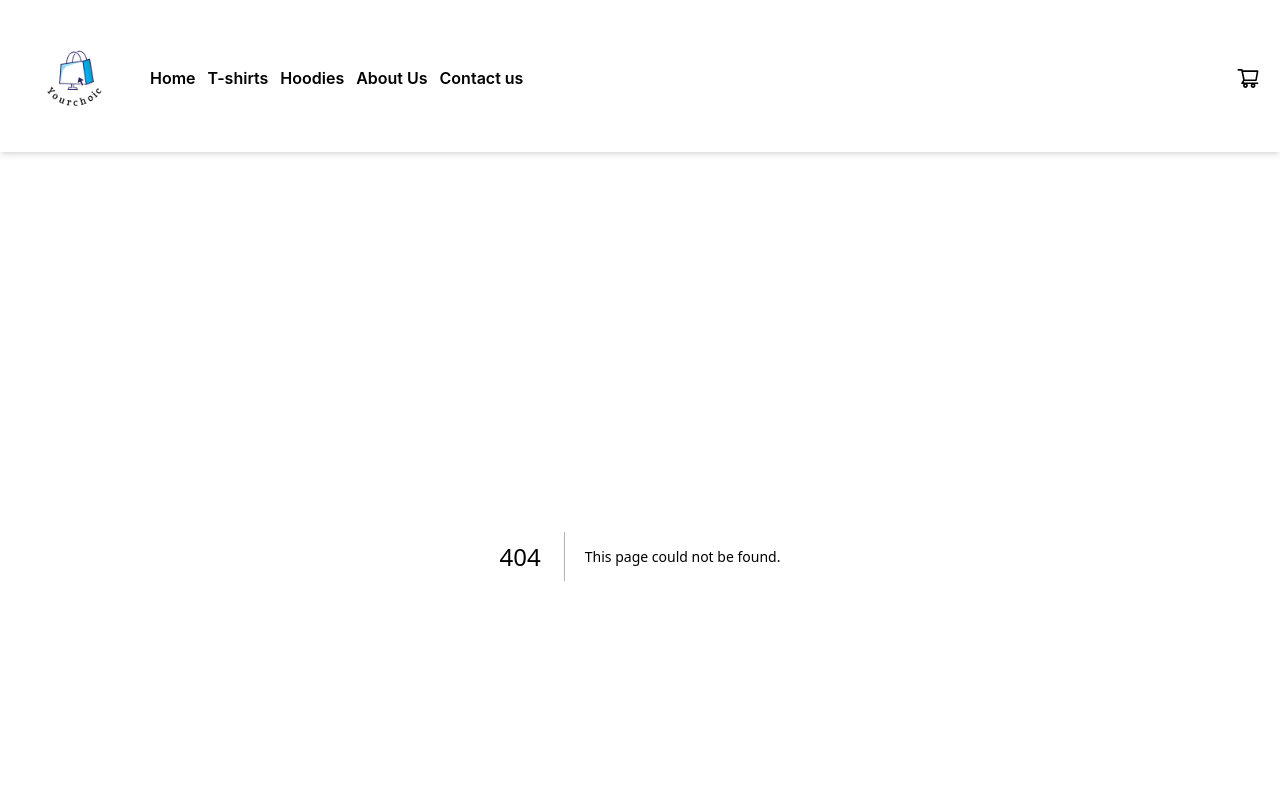
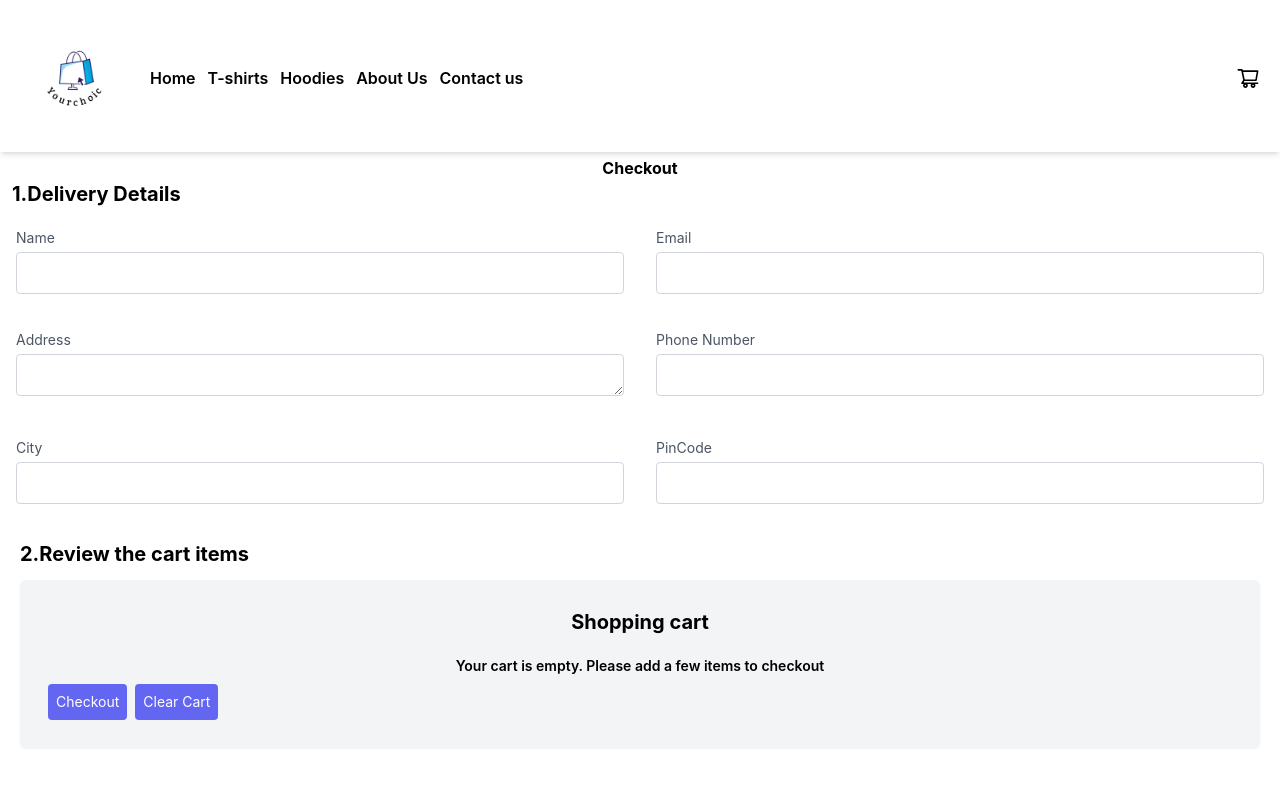
Before and after one commit to ImranHossain5722/yourchoics, a Next.js app: page /checkout in a window 1280 px wide. Before the commit this address had no page. Shown: the top 800 px of the page. Built offline with nearby package versions, Linux system fonts and the light colour scheme.

Commit message:
build checkout page

```diff
--- a/components/Navbar.js
+++ b/components/Navbar.js
@@ -22,8 +22,8 @@
     const ref = useRef()
 
     return (
-        <div className=''>
-            <div className='bg-white flex flex-col md:flex-row md:justify-start justify-center items-center shadow-md my-1'>
+        <div className='sticky top-0 z-10'>
+            <div className='bg-white flex flex-col md:flex-row md:justify-start justify-center items-center shadow-md my-1  ' >
                 <div className='logo-container'>
 
                     <Link href={'/'}>
@@ -44,7 +44,7 @@
                     <AiOutlineShoppingCart className='text-2xl text-black' />
                 </div>
             </div>
-            <div ref={ref} className='sidebar w-72 h-full  absolute top-14 right-0 bg-gray-100 p-7 transition-transform translate-x-full z-30 '> <h2 className='font-bold text-xl text-center mb-5'>Shopping cart</h2>
+            <div ref={ref} className='sidebar w-72 h-[100vh]  absolute top-14 right-0 bg-gray-100 p-7 transition-transform translate-x-full '> <h2 className='font-bold text-xl text-center mb-5'>Shopping cart</h2>
                 <span onClick={toggleCart} className='absolute top-2 right-0 cursor-pointer'><IoIosCloseCircle className='' /></span>
                 <ol className='list-decimal font-semibold'>
                     {Object.keys(cart).length==0 && <div className=''><p className='text-center text-sm'>Your cart is empty. Please add a few items to checkout </p></div>}
@@ -57,8 +57,8 @@
                 </ol>
                 <div className="flex mt-2 ">
 
-                <button className="flex mr-2  text-white bg-indigo-500
-                 border-0 p-2 focus:outline-none hover:bg-indigo-600 rounded text-sm"> Checkout </button>
+                <Link href={'/checkout'}><button className="flex mr-2  text-white bg-indigo-500
+                 border-0 p-2 focus:outline-none hover:bg-indigo-600 rounded text-sm"> Checkout </button> </Link>
 
                 <button onClick={clearCart} className="flex mr-2  text-white bg-indigo-500
                  border-0 p-2 focus:outline-none hover:bg-indigo-600 rounded text-sm"> Clear Cart</button>
--- a/pages/chaeckout.js
+++ /dev/null
@@ -1,11 +0,0 @@
-import React from 'react';
-
-const chaeckout = () => {
-    return (
-        <div>
-            checkout
-        </div>
-    );
-};
-
-export default chaeckout;
--- /dev/null
+++ b/pages/checkout.js
@@ -0,0 +1,72 @@
+import React, { useRef } from 'react';
+import Link from 'next/link';
+import { AiOutlineShoppingCart, AiOutlinePlusCircle, AiOutlineMinusCircle } from 'react-icons/ai'
+import { IoIosCloseCircle, IoBagCheckOutline } from 'react-icons/io'
+
+const checkout = ({cart , addCart, removeFromCart, clearCart}) => {
+    return (
+        <div className='container m-auto'>
+            <h1 className='text-center font-bold'>Checkout</h1>
+            <h2 className='font-bold text-xl mx-3'>1.Delivery Details</h2>
+            <div className='flex mx-auto'>
+                <div className="m-4 w-1/2">
+                    <label for="name" className="leading-7 text-sm text-gray-600">Name</label>
+                    <input type="text" id="name" name="name" className="w-full bg-white rounded border border-gray-300 focus:border-indigo-500 focus:ring-2 focus:ring-indigo-200 text-base outline-none text-gray-700 py-1 px-3 leading-8 transition-colors duration-200 ease-in-out" />
+                </div>
+                <div className="m-4 w-1/2">
+                    <label for="email" className="leading-7 text-sm text-gray-600">Email</label>
+                    <input type="email" id="email" name="email" className="w-full bg-white rounded border border-gray-300 focus:border-indigo-500 focus:ring-2 focus:ring-indigo-200 text-base outline-none text-gray-700 py-1 px-3 leading-8 transition-colors duration-200 ease-in-out" />
+                </div>
+            </div>
+            <div className='flex mx-auto'>
+                <div className="m-4 w-1/2">
+                    <label for="Address" className="leading-7 text-sm text-gray-600">Address</label>
+                    <textarea type="address" id="address" name="address" col="10" rows="1" className="w-full bg-white rounded border border-gray-300 focus:border-indigo-500 focus:ring-2 focus:ring-indigo-200 text-base outline-none text-gray-700 py-1 px-3 leading-8 transition-colors duration-200 ease-in-out" />
+                </div>
+                <div className="m-4 w-1/2">
+                    <label for="number" className="leading-7 text-sm text-gray-600">Phone Number</label>
+                    <input type="text" id="number" name="number" className="w-full bg-white rounded border border-gray-300 focus:border-indigo-500 focus:ring-2 focus:ring-indigo-200 text-base outline-none text-gray-700 py-1 px-3 leading-8 transition-colors duration-200 ease-in-out" />
+                </div>
+            </div>
+            <div className='flex mx-auto'>
+                <div className="m-4 w-1/2">
+                    <label for="city" className="leading-7 text-sm text-gray-600">City</label>
+                    <input type="text" id="city" className="w-full bg-white rounded border border-gray-300 focus:border-indigo-500 focus:ring-2 focus:ring-indigo-200 text-base outline-none text-gray-700 py-1 px-3 leading-8 transition-colors duration-200 ease-in-out" />
+                </div>
+                <div className="m-4 w-1/2">
+                    <label for="pincode" className="leading-7 text-sm text-gray-600">PinCode</label>
+                    <input type="text" id="pincode" name="pincode" className="w-full bg-white rounded border border-gray-300 focus:border-indigo-500 focus:ring-2 focus:ring-indigo-200 text-base outline-none text-gray-700 py-1 px-3 leading-8 transition-colors duration-200 ease-in-out" />
+                </div>
+            </div>
+            <div className='m-5'>
+                <h2 className='font-bold text-xl my-3'>2.Review the cart items</h2>
+
+                <div  className='sidebar w-full bg-gray-100 p-7 rounded-md shadow-sm '> <h2 className='font-bold text-xl text-center mb-5'>Shopping cart</h2>
+
+                    <ol className='list-decimal font-semibold'>
+                        {Object.keys(cart).length == 0 && <div className=''><p className='text-center text-sm'>Your cart is empty. Please add a few items to checkout </p></div>}
+                        {Object.keys(cart).map((k) => {
+                            return <li key={k} >
+                                <div className='item flex my-5'>
+                                    <div className='w-2/3'> {cart[k].name}</div>
+                                    <div className='w-1/3 flex items-center justify-center '><AiOutlinePlusCircle onClick={() => { addCart(k, 1, cart[k].price, cart[k].name, cart[k].size, cart[k].variant) }} className='mx-1 text-lg cursor-pointer' />{cart[k].qty}<AiOutlineMinusCircle onClick={() => { removeFromCart(k, 1, cart[k].price, cart[k].name, cart[k].size, cart[k].variant) }} className='mx-1 text-lg cursor-pointer' /> </div>
+                                </div>
+                            </li>
+                        })}
+                    </ol>
+                    <div className="flex mt-2 ">
+
+                        <Link href={'/checkout'}><button className="flex mr-2  text-white bg-indigo-500
+                 border-0 p-2 focus:outline-none hover:bg-indigo-600 rounded text-sm"> Checkout </button> </Link>
+
+                        <button onClick={clearCart} className="flex mr-2  text-white bg-indigo-500
+                 border-0 p-2 focus:outline-none hover:bg-indigo-600 rounded text-sm"> Clear Cart</button>
+
+                    </div>
+                </div>
+            </div>
+        </div>
+    );
+};
+
+export default checkout;
--- a/pages/contact.js
+++ b/pages/contact.js
@@ -3,7 +3,43 @@
 const contact = () => {
     return (
         <div>
-            contact
+            <section class="text-gray-600 body-font relative">
+                <div class="container px-5 py-24 mx-auto flex sm:flex-nowrap flex-wrap">
+                    <div class="lg:w-2/3 md:w-1/2 bg-gray-300 rounded-lg overflow-hidden sm:mr-10 p-10 flex items-end justify-start relative">
+                        {/* <iframe width="100%" height="100%" class="absolute inset-0" frameborder="0" title="map" marginheight="0" marginwidth="0" scrolling="no" src="https://maps.google.com/maps?width=100%&height=600&hl=en&q=%C4%B0zmir+(My%20Business%20Name)&ie=UTF8&t=&z=14&iwloc=B&output=embed" style="filter: grayscale(1) contrast(1.2) opacity(0.4);"></iframe> */}
+                        <div class="bg-white relative flex flex-wrap py-6 rounded shadow-md">
+                            <div class="lg:w-1/2 px-6">
+                                <h2 class="title-font font-semibold text-gray-900 tracking-widest text-xs">ADDRESS</h2>
+                                <p class="mt-1">Photo booth tattooed prism, portland taiyaki hoodie neutra typewriter</p>
+                            </div>
+                            <div class="lg:w-1/2 px-6 mt-4 lg:mt-0">
+                                <h2 class="title-font font-semibold text-gray-900 tracking-widest text-xs">EMAIL</h2>
+                                <a class="text-indigo-500 leading-relaxed">example@email.com</a>
+                                <h2 class="title-font font-semibold text-gray-900 tracking-widest text-xs mt-4">PHONE</h2>
+                                <p class="leading-relaxed">123-456-7890</p>
+                            </div>
+                        </div>
+                    </div>
+                    <div class="lg:w-1/3 md:w-1/2 bg-white flex flex-col md:ml-auto w-full md:py-8 mt-8 md:mt-0">
+                        <h2 class="text-gray-900 text-lg mb-1 font-medium title-font">Feedback</h2>
+                        <p class="leading-relaxed mb-5 text-gray-600">Post-ironic portland shabby chic echo park, banjo fashion axe</p>
+                        <div class="relative mb-4">
+                            <label for="name" class="leading-7 text-sm text-gray-600">Name</label>
+                            <input type="text" id="name" name="name" class="w-full bg-white rounded border border-gray-300 focus:border-indigo-500 focus:ring-2 focus:ring-indigo-200 text-base outline-none text-gray-700 py-1 px-3 leading-8 transition-colors duration-200 ease-in-out"/>
+                        </div>
+                        <div class="relative mb-4">
+                            <label for="email" class="leading-7 text-sm text-gray-600">Email</label>
+                            <input type="email" id="email" name="email" class="w-full bg-white rounded border border-gray-300 focus:border-indigo-500 focus:ring-2 focus:ring-indigo-200 text-base outline-none text-gray-700 py-1 px-3 leading-8 transition-colors duration-200 ease-in-out"/>
+                        </div>
+                        <div class="relative mb-4">
+                            <label for="message" class="leading-7 text-sm text-gray-600">Message</label>
+                            <textarea id="message" name="message" class="w-full bg-white rounded border border-gray-300 focus:border-indigo-500 focus:ring-2 focus:ring-indigo-200 h-32 text-base outline-none text-gray-700 py-1 px-3 resize-none leading-6 transition-colors duration-200 ease-in-out"></textarea>
+                        </div>
+                        <button class="text-white bg-indigo-500 border-0 py-2 px-6 focus:outline-none hover:bg-indigo-600 rounded text-lg">Button</button>
+                        <p class="text-xs text-gray-500 mt-3">Chicharrones blog helvetica normcore iceland tousled brook viral artisan.</p>
+                    </div>
+                </div>
+            </section>
         </div>
     );
 };
--- a/pages/hoodies.js
+++ b/pages/hoodies.js
@@ -6,7 +6,7 @@
         <div>
             <section className="text-gray-600 body-font">
                 <div className="container px-5 py-24 mx-auto">
-                    <div className="flex flex-wrap mx-auto">
+                    <div className="flex flex-wrap mx-auto justify-center">
                         <div className="lg:w-1/5  md:w-1/2  w-full shadow-lg m-3">
                             <Link href={'/products/the-code'}>
                                 <a className="block relative  rounded overflow-hidden">
--- a/pages/index.js
+++ b/pages/index.js
@@ -20,7 +20,7 @@
       <h1 class="sm:text-3xl text-2xl font-medium title-font mb-2 text-gray-900">Our Products </h1>
       <p class="lg:w-1/2 w-full leading-relaxed text-gray-500">Whatever cardigan tote bag tumblr hexagon brooklyn asymmetrical gentrify, subway tile poke farm-to-table.</p>
     </div>
-    <div class="flex flex-wrap -m-4">
+    <div class="flex flex-wrap -m-4 justify-center">
       <div class="xl:w-1/3 md:w-1/2 p-4">
         <div class="border border-gray-200 p-6 rounded-lg">
           <div class="w-10 h-10 inline-flex items-center justify-center rounded-full bg-indigo-100 text-indigo-500 mb-4">
--- a/pages/tshirt.js
+++ b/pages/tshirt.js
@@ -7,7 +7,7 @@
         <div>
             <section className="text-gray-600 body-font">
                 <div className="container px-5 py-24 mx-auto">
-                    <div className="flex flex-wrap mx-auto">
+                    <div className="flex flex-wrap mx-auto justify-center">
                             <div className="lg:w-1/5  md:w-1/2  w-full shadow-lg m-3">
                             <Link href={'/products/the-code'}>
                                 <a className="block relative  rounded overflow-hidden">
```
